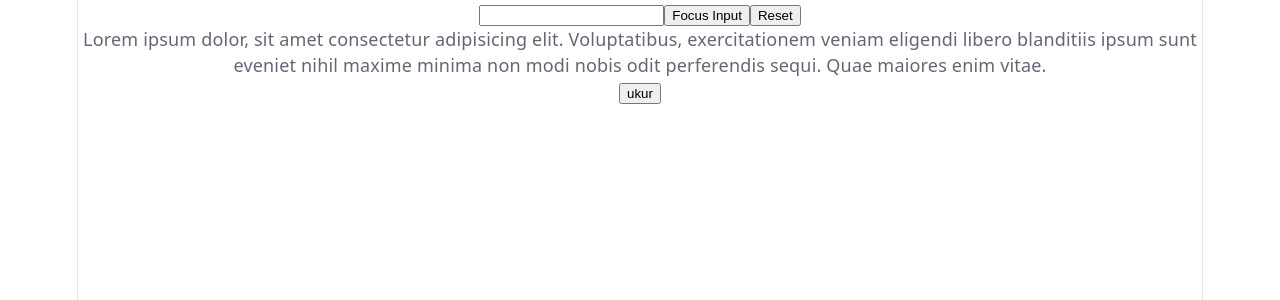
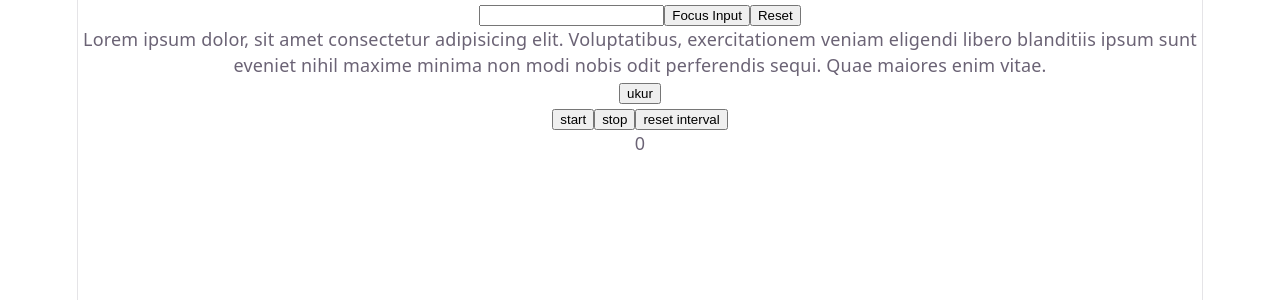
Before and after one commit to FatkurRizky/latihan-reactJs, a React (Vite) app: page /refpage in a window 1280 px wide. Shown: the top 300 px of the page. Built offline with nearby package versions, Linux system fonts and the light colour scheme.

Commit message:
mempelajari useRef dan interval

```diff
--- a/src/pages/RefPage.jsx
+++ b/src/pages/RefPage.jsx
@@ -2,33 +2,42 @@ import React,{useRef, useState} from "react";
 
 export default function RefPage(){
     const [input, setInput] = useState("");
+    const [count, setCount] = useState(0)
     const [tinggi, setTinggi] = useState(null)
+    const intervalRef = useRef(null)
     const inputRef = useRef(null);
     const ukuran = useRef(null)
-
-
-
 
     const handleFocus = () =>{
         inputRef.current.focus()
     }
 
-
-
-
     const handleReset = ()=>{
         setInput("");
         handleFocus()
-
-
     }
 
     const handleUkur = () =>{
         setTinggi(ukuran.current.offsetHeight)
-
     }
 
+    const startIntervalid =() =>{
+        clearInterval(intervalRef.current)
+        intervalRef.current = setInterval(() => {
+            setCount((prev) => prev + 1)
+        }, 1000)
+    }
 
+    const stopInterval = () => {
+
+
+        clearInterval(intervalRef.current)
+    }
+
+    const resetInterval = () => {
+        clearInterval(intervalRef.current)
+        setCount(0)
+    }
 
     return(
         <div>
@@ -37,10 +46,12 @@ export default function RefPage(){
         <button onClick={handleReset}>Reset</button>
         <div ref={ukuran}>
             <p>Lorem ipsum dolor, sit amet consectetur adipisicing elit. Voluptatibus, exercitationem veniam eligendi libero blanditiis ipsum sunt eveniet nihil maxime minima non modi nobis odit perferendis sequi. Quae maiores enim vitae.</p>
-
             <button onClick={handleUkur}>ukur</button>
             <p>{tinggi}</p>
-
+            <button onClick={startIntervalid}> start </button>
+            <button onClick={stopInterval}>stop</button>
+            <button onClick={resetInterval}>reset interval</button>
+            <p>{count}</p>
         </div>
         </div>
     )
```
